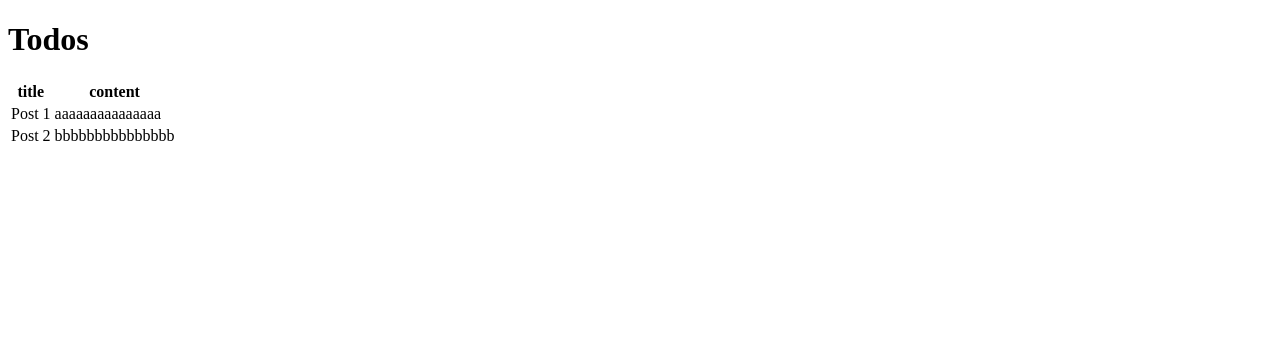
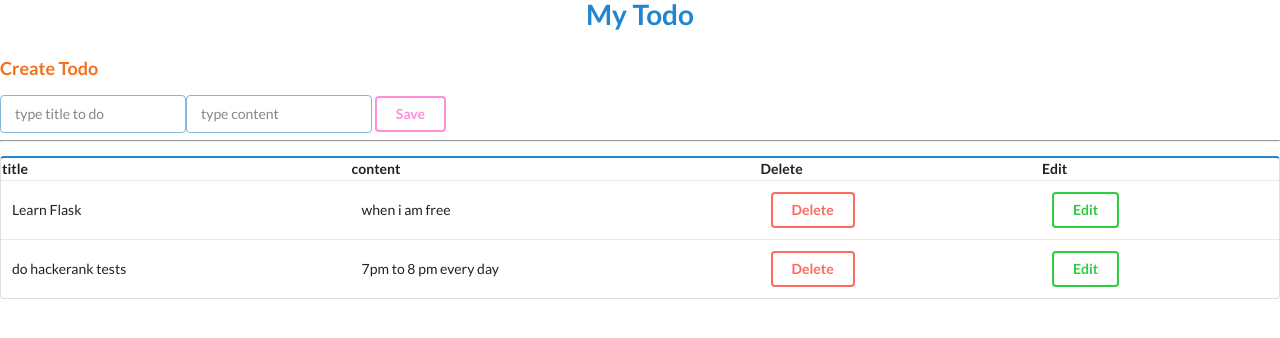
Before and after one commit to tharukshi724/Simple_TodoList_using_Flask, a Flask app: page /posts in a window 1280 px wide. Shown: the top 338 px of the page. Run offline with Flask 2, Linux system fonts and the light colour scheme; data comes from the database, SQL or seed files in the repository; both versions use the stored data as it was after the commit; some libraries are stand-ins or nearby versions.

Commit message:
flask simple crud operations

```diff
--- a/app.py
+++ b/app.py
@@ -1,23 +1,61 @@
-from flask import Flask , render_template
+from flask import Flask , render_template,request, redirect
+from flask_sqlalchemy import SQLAlchemy
+from datetime import datetime
 
 app = Flask(__name__)
 
-all_posts = [
-    {
-        'title':'Post 1',
-        'content':'aaaaaaaaaaaaaaa'
-    },
+app.config['SQLALCHEMY_DATABASE_URI'] = 'sqlite:///todos.db'
+db = SQLAlchemy(app)
 
-     {
-        'title':'Post 2',
-        'content':'bbbbbbbbbbbbbbb'
-    }
+class TodoPost(db.Model):
+    id = db.Column(db.Integer,primary_key = True)
+    title = db.Column(db.String(200),nullable=False)
+    content = db.Column(db.Text,nullable=False)
+
+
+
+    def __repr__(self):
+        return 'Todo post'+ str(self.id)
+
+all_post = [
+
 ]
 
 
-@app.route('/posts')
+@app.route('/posts', methods=['GET','POST'])
 def posts():
-    return render_template('posts.html',posts=all_posts)
+    if request.method == 'POST':
+        todo_title = request.form['title']
+        todo_content = request.form['content']
+        new_todo = TodoPost(title=todo_title,content=todo_content)
+        db.session.add(new_todo)
+        db.session.commit()
+        return redirect('./posts')
+    else:
+        all_post = TodoPost.query.order_by(TodoPost.title).all()
+        return render_template('posts.html',posts=all_post)
+
+
+@app.route('/posts/delete/<int:id>')
+def delete(id):
+    posts = TodoPost.query.get_or_404(id)
+    db.session.delete(posts)
+    db.session.commit()
+    return redirect('/posts')
+
+@app.route('/posts/edit/<int:id>',methods=['GET','POST'])
+def edit(id):
+    posts = TodoPost.query.get_or_404(id)
+    if request.method == 'POST':
+
+        posts.title =  request.form['title']
+        posts.content =  request.form['content']
+        db.session.commit()
+        return redirect('/posts')
+    else:
+        return render_template('edit.html',posts=posts)
+
+
 
 
 
--- /dev/null
+++ b/static/main.css
@@ -0,0 +1,4 @@
+body{
+
+    font-family:Helvetica ;
+}
--- a/templates/base.html
+++ b/templates/base.html
@@ -4,6 +4,15 @@
     <meta charset="UTF-8">
     <meta http-equiv="X-UA-Compatible" content="IE=edge">
     <meta name="viewport" content="width=device-width, initial-scale=1.0">
+    <link rel="stylesheet"  href="static/main.css">
+    <link
+    rel="stylesheet"
+    href="https://cdnjs.cloudflare.com/ajax/libs/semantic-ui/2.4.1/semantic.min.css"
+>
+
+<link rel="stylesheet" href="https://cdnjs.cloudflare.com/ajax/libs/font-awesome/4.7.0/css/font-awesome.min.css">
+<script src="https://cdnjs.cloudflare.com/ajax/libs/jquery/3.1.0/jquery.min.js"></script>
+<script src="https://cdnjs.cloudflare.com/ajax/libs/semantic-ui/2.2.4/semantic.min.js"></script>
     {%block head%} {% endblock %}
 </head>
 <body>
--- a/templates/posts.html
+++ b/templates/posts.html
@@ -1,14 +1,30 @@
 {% extends 'base.html'%}
 
 {% block head %}
-<h1>Todos</h1>
+<h1 class="ui blue center aligned header">My Todo</h1>
 {% endblock %}
 
 {% block body %}
-<table>
+
+
+<h3 class="ui orange left aligned header">Create Todo</h3>
+<form action="/posts" method="POST">
+    <div class="ui input focus">
+       <input type="text" name="title" placeholder="type title to do"><br>
+       <input type="text" name="content" placeholder="type content"><br>
+    </div>
+<button class="ui inverted pink button" type="submit">Save</button>
+
+</form>
+<hr>
+
+<table class= "ui blue table">
     <tr>
         <th>title</th>
         <th>content</th>
+        <th>Delete</th>
+        <th>Edit</th>
+
 
     </tr>
 
@@ -20,6 +36,16 @@
         <td>
             {{ posts.content }}
         </td>
+        <td>
+
+            <a href='/posts/delete/{{posts.id}}' class="ui inverted red button">Delete</a>
+
+        </td>
+        <td>
+
+            <a href='/posts/edit/{{posts.id}}' class="ui inverted green button">Edit</a>
+
+        </td>
       </tr>
     {% endfor%}
 </table>
```
Also changed, not shown: templates/edit.html (added, +17 -0 lines), todos.db (added).
